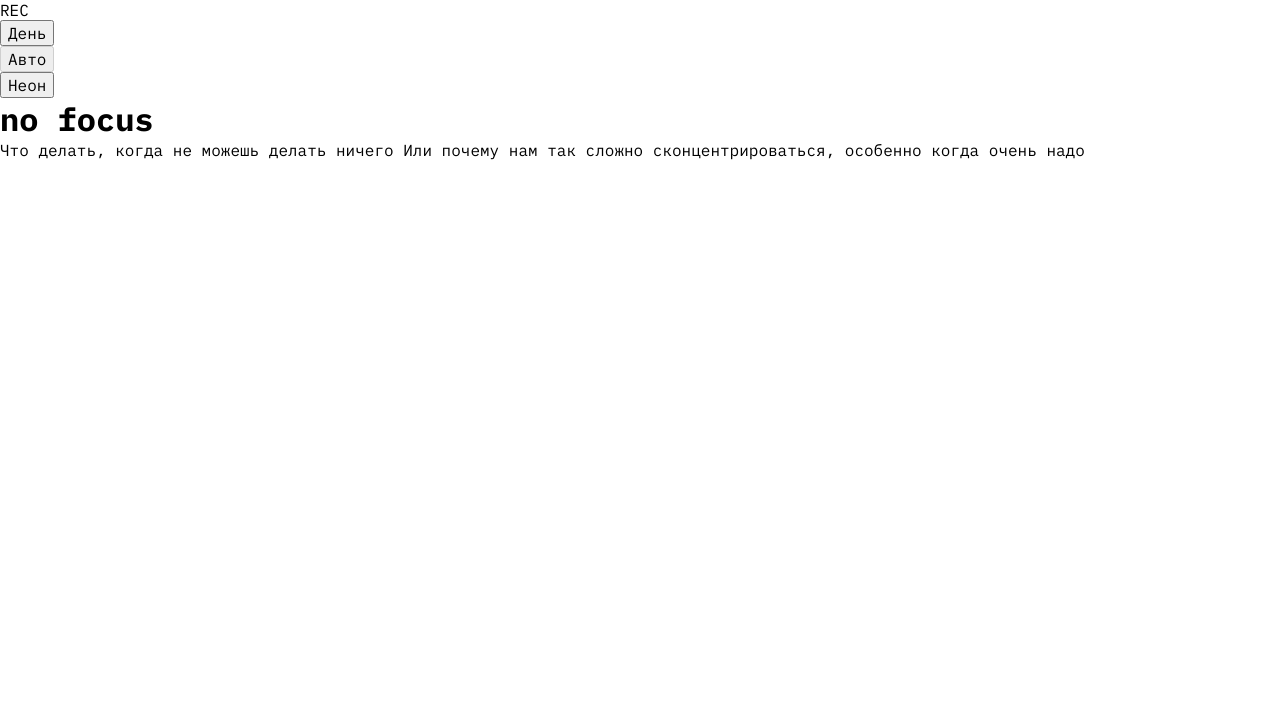
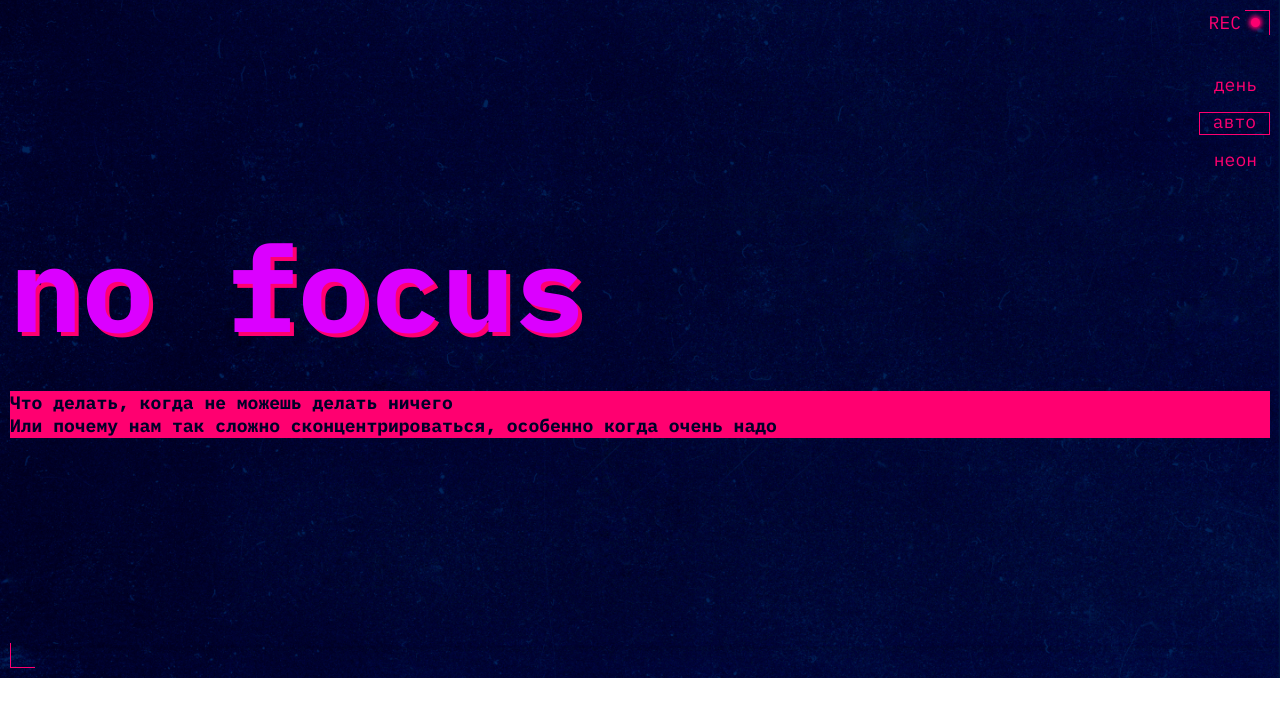
Before and after one commit to nonncal/slozhno-sosredotochitsya-fd, a website: page index.html in a window 1280 px wide. Drawn offline with Linux system fonts and the light colour scheme.

Commit message:
feat: полностю сверстана шапка

```diff
--- a/index.html
+++ b/index.html
@@ -5,21 +5,22 @@
     <meta http-equiv="X-UA-Compatible" content="IE=edge" />
     <meta name="viewport" content="width=device-width, initial-scale=1.0" />
     <meta name="color-scheme" content="dark light">
-    <link rel="icon" href="./images/favicon.ico" sizes="any">
-    <link rel="icon" href="./images/favicon.svg" type="image/svg+xml">
-    <link rel="icon" href="./images/mobile-icon.png" type="image/png">
-    <link rel="stylesheet" href="./fonts/fonts.css">
-    <link rel="stylesheet" href="./styles/globals.css">
-    <link rel="stylesheet" href="./styles/variables.css">
-    <link rel="stylesheet" href="./styles/style.css">
-    <link rel="stylesheet" href="./styles/dark.css">
-    <link rel="stylesheet" href="./styles/light.css">
+    <link rel="icon" href="../images/favicon.ico" sizes="any">
+    <link rel="icon" href="../images/favicon.svg" type="image/svg+xml">
+    <link rel="icon" href="../images/mobile-icon.png" type="image/png">
+    <link rel="stylesheet" href="../fonts/fonts.css">
+    <link rel="stylesheet" href="../styles/globals.css">
+    <link rel="stylesheet" href="../styles/variables.css">
+    <link rel="stylesheet" href="../styles/style.css">
+    <link rel="stylesheet" href="../styles/dark.css">
+    <link rel="stylesheet" href="../styles/light.css">
     <title>Сложно сосредоточиться</title>
     <script src="./scripts/script.js"></script>
   </head>
   <body class="page">
     <header class="header decorated-zone">
-      <div class="header__decoration">REC</div>
+      <div class="header__decoration"></div>
+      <div class="header__inscription">REC</div>
       <nav class="header__theme-menu">
         <ul class="header__theme-menu-list">
           <li class="header__theme-menu-item">
@@ -48,8 +49,7 @@
       </nav>
       <h1 class="header__title">no
         focus</h1>
-      <p class="header__description">
-        Что делать, когда не можешь делать ничего
+      <p class="header__description">Что делать, когда не можешь делать ничего
 Или почему нам так сложно сконцентрироваться, особенно когда очень надо
       </p>
     </header>
--- a/styles/globals.css
+++ b/styles/globals.css
@@ -7,7 +7,7 @@
 }
 
 body {
-  font-family: 'IBM Plex mono';
+  font-family: 'IBM Plex mono', sans-serif;
   min-inline-size: 375px;
   max-inline-size: 1440px;
   margin: 0 auto;
--- a/styles/style.css
+++ b/styles/style.css
@@ -1,4 +1,108 @@
 /* Основные стили проекта. Это стили для темы, которую вы верстаете первой. */
+
+.header {
+  inline-size: 100%;
+  block-size: 678px;
+  background-image: url("../images/cover-image-dark.png");
+  background-size: cover;
+  background-repeat: no-repeat;
+  background-position: center;
+}
+
+.decorated-zone {
+  position: relative;
+}
+
+.header__decoration::after {
+  content: '';
+  position: absolute;
+  inline-size: 25px;
+  block-size: 25px;
+  top: 10px;
+  right: 10px;
+  border-right: 1px solid var(--accent-color);
+  border-top: 1px solid var(--accent-color);
+}
+
+.header__decoration::before {
+  content: '';
+  position: absolute;
+  inline-size: 25px;
+  block-size: 25px;
+  bottom: 10px;
+  left: 10px;
+  border-left: 1px solid var(--accent-color);
+  border-bottom: 1px solid var(--accent-color);
+}
+
+.header__inscription {
+  position: absolute;
+  top: 10px;
+  right: 20px;
+  display: grid;
+  grid-template-columns: min-content min-content;
+  font-weight: 400;
+  font-size: 18px;
+  gap: 10px;
+  line-height: 25px;
+  color: var(--accent-color);
+}
+
+.header__inscription::after {
+  content: '';
+  align-self: center;
+  border-radius: 50%;
+  inline-size: 9px;
+  block-size: 9px;
+  background-color: var(--accent-color);
+  display: block;
+  box-shadow: 0 0 4px 2px var(--accent-color);
+}
+
+.header__theme-menu {
+  text-align: right;
+  padding-right: 10px;
+  padding-top: 75px;
+}
+
+.header__theme-menu-button {
+  padding: 0 13px 3px;
+  color: var(--accent-color);
+  font-weight: 400;
+  font-size: 18px;
+  line-height: 18px;
+  background-color: transparent;
+  border: none;
+  text-transform: lowercase;
+}
+
+.header__theme-menu-item .header__theme-menu-button_active {
+  border: 1px solid var(--accent-color);
+}
+
+.header__theme-menu-item:not(:last-child) {
+  padding-bottom: 15px;
+}
+
+.header__title {
+  padding:68px 10px 55px;
+  text-align: left;
+  font-weight: 700;
+  font-size: clamp(7.25rem, 7.0115rem + 1.0178vw, 7.5rem);
+  line-height: 95.7px;
+  color: var(--title-color);
+  text-shadow: 4px 4px 0 var(--accent-color);
+}
+
+.header__description {
+  margin: 0 10px;
+  background-color: var(--accent-color);
+  color: #000028;
+  font-weight: 700;
+  font-size: 18px;
+  line-height: 23.4px;
+  white-space: pre-line;
+}
 
 .page {
   /* сохраните в разметке и стилях класс page у тега body. Он удобен, чтобы составлять селекторы для разных цветовых тем. */
--- a/styles/variables.css
+++ b/styles/variables.css
@@ -2,3 +2,8 @@
   Переменные для вашего проекта
   и их переопределение под различные устройства
 */
+
+:root {
+  --accent-color: #FF0070;
+  --title-color: #DB00FF;
+}
```
